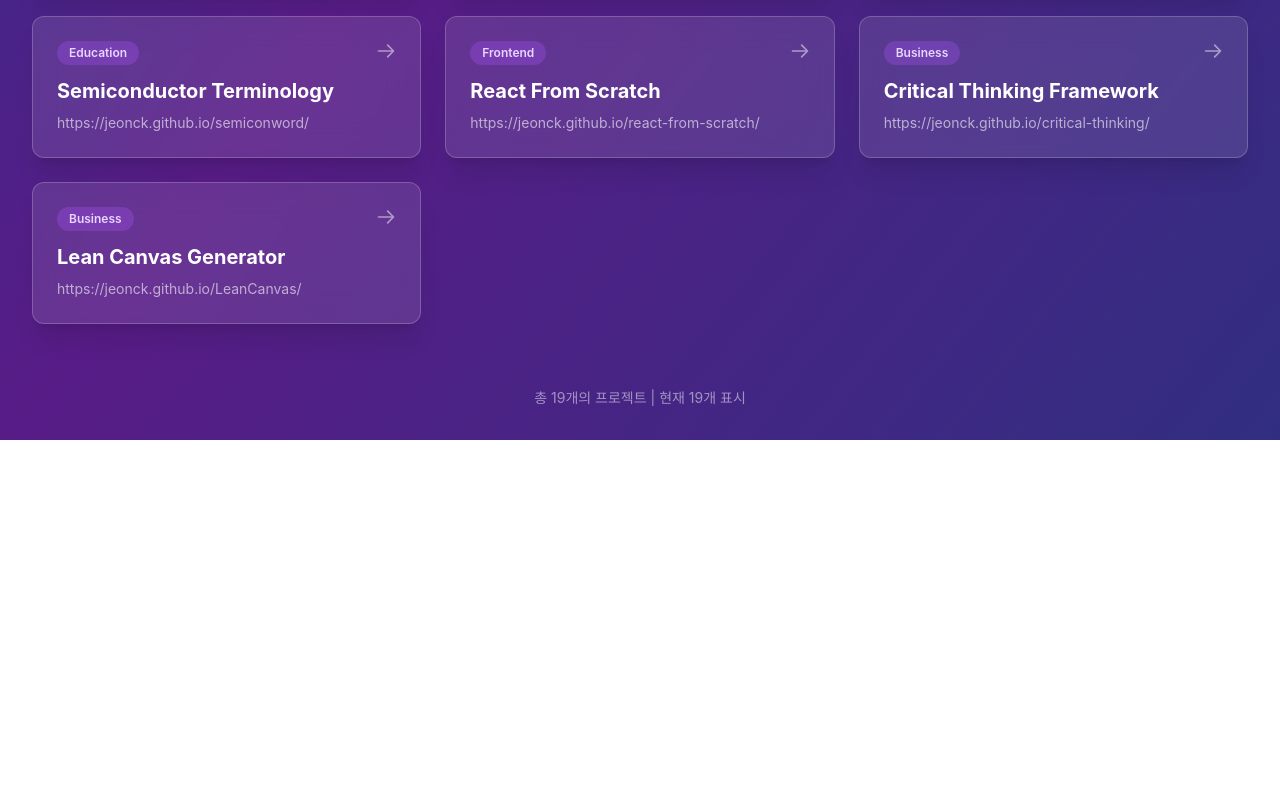
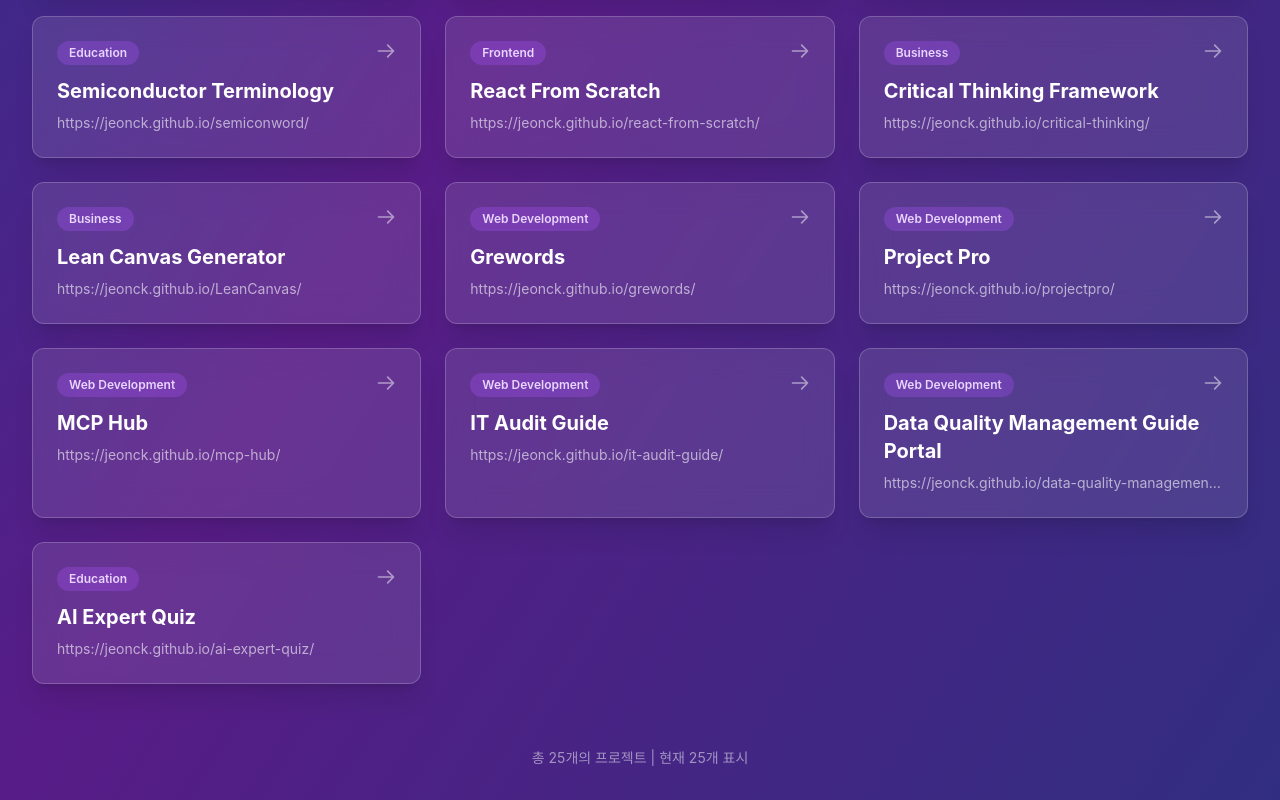
Before and after one commit to jeonck/jeonckHub, a React (Vite) app in the folder react-app/: page / in a window 1280 px wide. Shown: the part 1172-1972 px from the top of the page. Before the commit the page ends 1612 px from the top, so only its background shows below. Built offline with nearby package versions, Linux system fonts and the light colour scheme.

Commit message:
FEAT: Add new projects and categorize 'AI Expert Quiz' as Education

```diff
--- a/react-app/src/App.jsx
+++ b/react-app/src/App.jsx
@@ -20,6 +20,12 @@
   { title: 'React From Scratch', url: 'https://jeonck.github.io/react-from-scratch/', category: 'Frontend' },
   { title: 'Critical Thinking Framework', url: 'https://jeonck.github.io/critical-thinking/', category: 'Business' },
   { title: 'Lean Canvas Generator', url: 'https://jeonck.github.io/LeanCanvas/', category: 'Business' },
+  { title: 'Grewords', url: 'https://jeonck.github.io/grewords/', category: 'Web Development' },
+  { title: 'Project Pro', url: 'https://jeonck.github.io/projectpro/', category: 'Web Development' },
+  { title: 'MCP Hub', url: 'https://jeonck.github.io/mcp-hub/', category: 'Web Development' },
+  { title: 'IT Audit Guide', url: 'https://jeonck.github.io/it-audit-guide/', category: 'Web Development' },
+  { title: 'Data Quality Management Guide Portal', url: 'https://jeonck.github.io/data-quality-management-guide-portal/', category: 'Web Development' },
+  { title: 'AI Expert Quiz', url: 'https://jeonck.github.io/ai-expert-quiz/', category: 'Education' },
 ]
 
 const categories = ['All', ...[...new Set(projects.map(p => p.category))].sort()]
```
